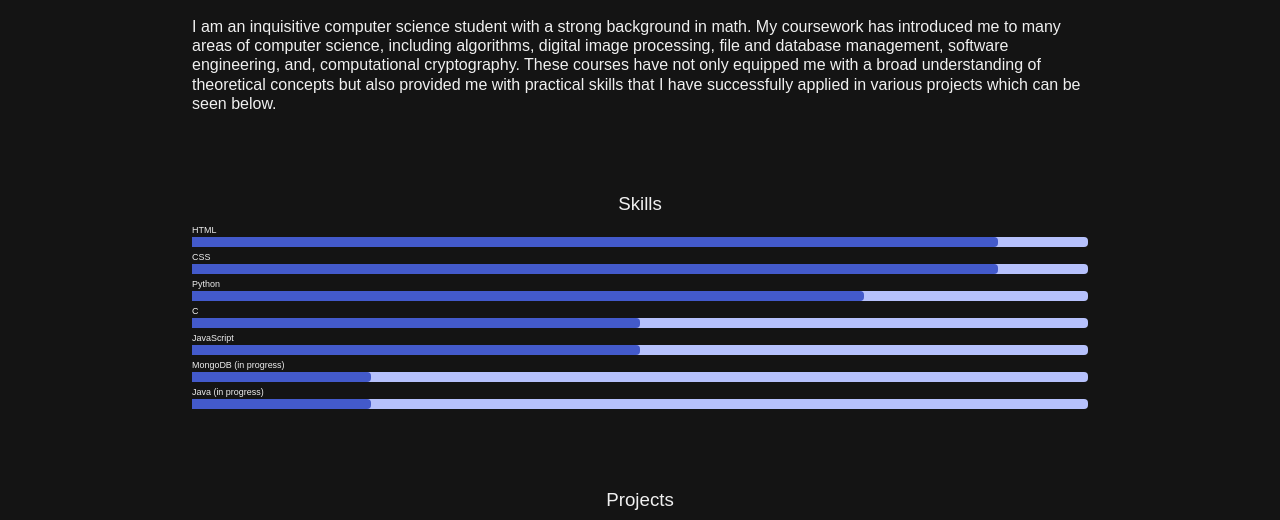
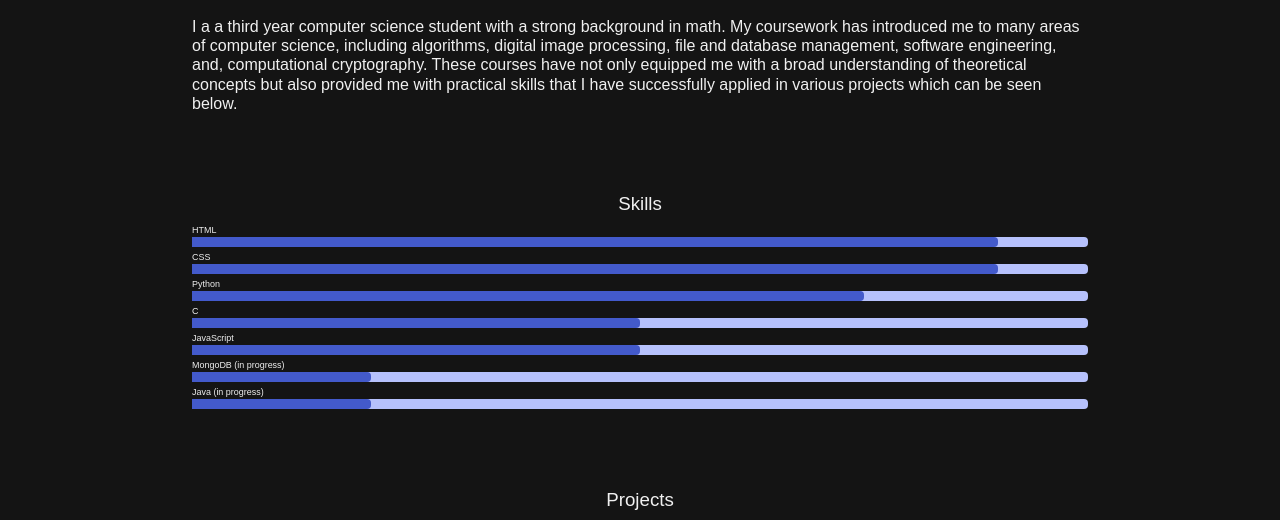
Before and after one commit to misaid/Personal-Website, a plain HTML site: page index.html in a window 1280 px wide. Shown: the part 111-631 px from the top of the page. Drawn offline with nearby package versions, Linux system fonts and the light colour scheme.

Commit message:
wording changes

```diff
--- a/index.html
+++ b/index.html
@@ -28,7 +28,7 @@
     </div>
     <div class="introduction">
         <h2 class="header">Hello My Name Is Mohamed Said,</h2>
-        <h4 class="about-text">I am an inquisitive computer science student with a
+        <h4 class="about-text">I a a third year computer science student with a
             strong background in math. My coursework has introduced me to many areas of computer science, including
             algorithms, digital image processing, file and database management, software engineering, and, computational
             cryptography. These courses have not only equipped me with a broad understanding of theoretical concepts but
```
